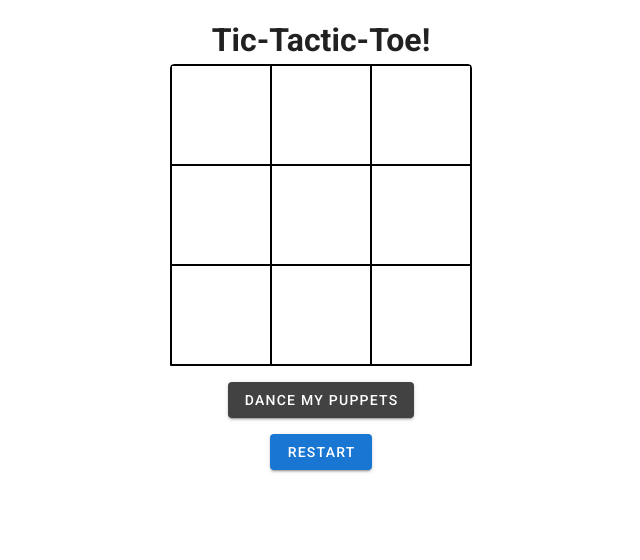
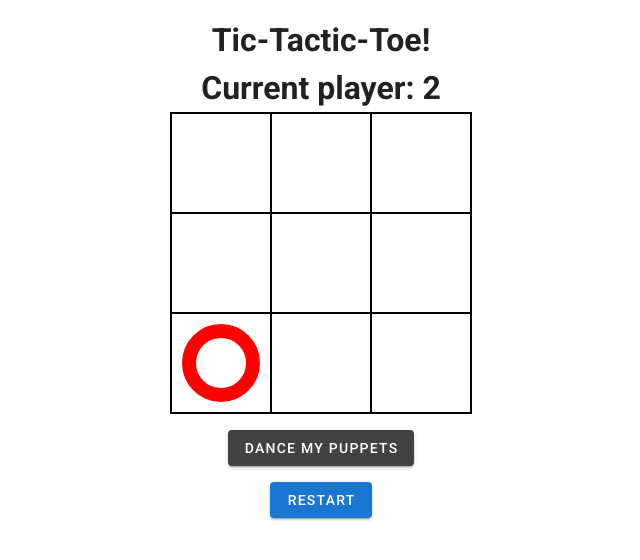
Before and after one commit to HumbertoMendes/tic-tac-tactics, a Vue app: page / in a window 1280 px wide. Shown: the top 560 px of the page, without its empty margins (319-959 px from the left). Built offline with nearby package versions, Linux system fonts and the light colour scheme.

Commit message:
* Finalized AI, I think

```diff
--- a/src/components/Board.vue
+++ b/src/components/Board.vue
@@ -3,6 +3,9 @@
     class="elevation-0 d-flex flex-column align-center"
     :disabled="hasEnded || disabled"
   >
+    <h1>
+      {{ message }}
+    </h1>
     <div
       class="board"
       :key="restart"
@@ -20,9 +23,6 @@
         />
       </div>
     </div>
-    <h1 v-show="hasEnded">
-      {{ endMessage }}
-    </h1>
     <v-btn
       :disabled="hasEnded"
       class="mt-4"
@@ -50,6 +50,8 @@ export default {
   },
   watch: {
     restart() {
+      console.clear();
+      console.log('================NEW GAME================');
       this.round = 0;
       this.currentPlayer = 0;
       this.clearMoves();
@@ -59,6 +61,8 @@ export default {
         clearInterval(this.timeoutId);
         this.timeoutId = null;
       }
+
+      this.start();
     },
   },
   data() {
@@ -74,17 +78,19 @@ export default {
     };
   },
   created() {
-    this.players = [Player.HUMAN, Player.CPU];
+    this.players = [Player.CPU, Player.HUMAN];
     this.moves = this.createMoves();
+
+    this.start();
   },
   computed: {
     hasEnded() {
       return this.status !== Status.PLAYING;
     },
-    endMessage() {
-      return this.status === Status.VICTORY
-        ? `Congratulations Player #${this.currentPlayer + 1}!`
-        : 'Draw :(';
+    message() {
+      if (this.status === Status.DRAW) return 'Draw :(';
+      if (this.status === Status.VICTORY) return `Congratulations Player #${this.currentPlayer + 1}!`;
+      return `Current player: ${this.currentPlayer + 1}`;
     },
     availableMoves() {
       return this.getPlayerMoves(null);
@@ -103,6 +109,9 @@ export default {
     },
   },
   methods: {
+    start() {
+      if (this.players[0] === Player.CPU) this.playCpu();
+    },
     getPlayerMoves(player) {
       return this.moves.filter((move) => move.player === player);
     },
@@ -180,17 +189,21 @@ export default {
       this.disabled = true;
 
       const play = this.getCpuPlay();
-      this.selectSquare(play[0], play[1]);
 
-      this.disabled = false;
+      setTimeout(() => {
+        this.selectSquare(play[0], play[1]);
+        this.disabled = false;
+      }, 500);
     },
     getCpuPlay() {
       const me = this.currentPlayer;
       const opponent = this.nextPlayer;
       const { availablePlays } = this;
-      // const myPlays = this.getPlayerPlays(me);
-      // const opponentPlays = this.getPlayerPlays(opponent);
+      const myPlays = this.getPlayerPlays(me);
+      const opponentPlays = this.getPlayerPlays(opponent);
 
+      console.log(`Round #${this.round}`);
+      console.log(`Current Player: #${me}`);
       let play = null;
       // First, try to win
       for (let i = 0; i < availablePlays.length; i++) {
@@ -223,23 +236,34 @@ export default {
 
       if (play) {
         console.log('Blocking my opponent', play, JSON.stringify(availablePlays));
+
         return play;
       }
 
       // Now check if it is the first round and the opponent has a corner
       const opponentCorners = this.getPlayerCorners(opponent);
-      if (this.round === 1
+      if (myPlays.length + opponentPlays.length === 1
           && opponentCorners.length === 1
           && availablePlays.find((p) => p[0] === this.center && p[1] === this.center)
       ) {
         play = [this.center, this.center];
         console.log('Checking for corners, blocking the center', play, JSON.stringify(availablePlays));
+
+        return play;
+      }
+
+      // Check if the opponent has two or more corners and I've selected the center
+      if (opponentCorners.length > 1 && myPlays.find((myPlay) => myPlay[0] === 1 && myPlay[1] === 1)) {
+        const crossPlays = availablePlays.filter((availablePlay) => (availablePlay[0] + availablePlay[1]) % 2 === 1);
+        const cornerIndex = Math.floor(Math.random(crossPlays.length) * crossPlays.length);
+        play = crossPlays[cornerIndex];
+        console.log('Any random diagonally opposite', play, JSON.stringify(availablePlays));
+
         return play;
       }
 
       // Now check if there are corners available and the opponent has not selected the center
       const availableCorners = this.getPlayerCorners(null);
-      //  && !opponentPlays.find((p) => p[0] === this.center && p[1] === this.center)
       if (availableCorners.length > 0) {
         const myCorners = this.getPlayerCorners(me);
 
@@ -248,12 +272,17 @@ export default {
           const rowMod = corner.play[0] === 0 ? 1 : -1;
           const columnMod = corner.play[1] === 0 ? 1 : -1;
 
-          if (availablePlays.reduce((count, availablePlay) => (count
-            + ((availablePlay[0] === (corner.play[0] + (1 * rowMod * count))
-            && (availablePlay[1] === (corner.play[1] + (1 * columnMod * count))), 1) === this.boardSize)))
-          ) {
+          if (availablePlays.reduce(
+            (count, availablePlay) => {
+              const aRow = availablePlay[0] === (corner.play[0] + (1 * rowMod * count));
+              const aColumn = availablePlay[1] === (corner.play[1] + (1 * columnMod * count));
+
+              return count + (aRow && aColumn);
+            }, 1,
+          ) === this.boardSize) {
             play = [corner.play[0] + (2 * rowMod), corner.play[1] + (2 * columnMod)];
             console.log('Checking for available opposite corners', play, JSON.stringify(availablePlays));
+
             return play;
           }
         }
@@ -261,12 +290,14 @@ export default {
         const cornerIndex = Math.floor(Math.random(availableCorners.length) * availableCorners.length);
         play = availableCorners[cornerIndex].play;
         console.log('Any random corners', play, JSON.stringify(availablePlays));
+
         return play;
       }
 
       const index = Math.floor(Math.random(availablePlays.length) * availablePlays.length);
       play = availablePlays[index];
       console.log('Any random play', play, JSON.stringify(availablePlays));
+
       return play;
     },
   },
```
